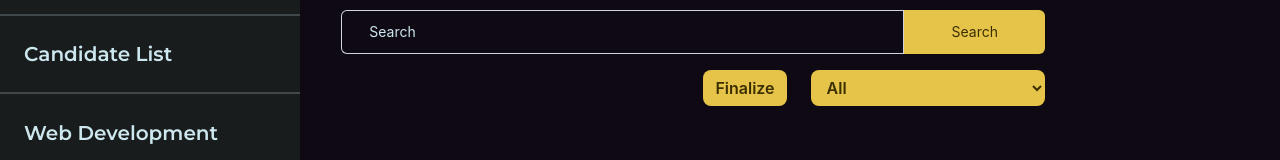
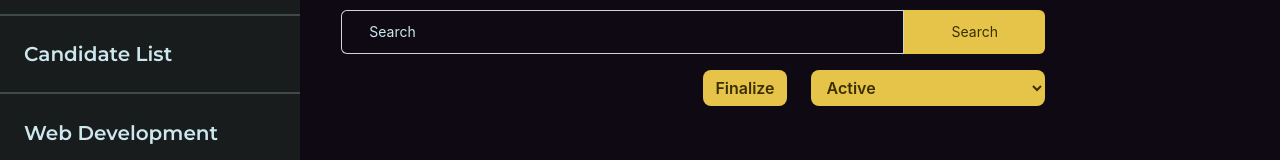
Before and after one commit to Sivam2313/auditions-portal, a React (Create React App) app: page /dashboard in a window 1280 px wide. Shown: the part 226-386 px from the top of the page. Built offline with nearby package versions, Linux system fonts and the light colour scheme; no server answers; the database is empty; sample sign-in values are in the browser's storage.

Commit message:
default value set to active candidates

```diff
--- a/src/Components/Dashboard/CandidateList/CandidateList.jsx
+++ b/src/Components/Dashboard/CandidateList/CandidateList.jsx
@@ -22,7 +22,7 @@ const CandidateList = () => {
   const [totalcandidates, setTotalcandidates] = useState([]);
   const [candidates, setCandidates] = useState([]);
   const [searchQuery, setSearchQuery] = useState("");
-  const [activeCandidate, setActiveCandidate] = useState("All");
+  const [activeCandidate, setActiveCandidate] = useState("Active");
   const {round} = useRound();
 
 
@@ -192,8 +192,8 @@ const CandidateList = () => {
             onChange={(e) => setActiveCandidate(e.target.value)}
             className="h-9 w-2/6 rounded-lg ps-3 pe-2 bg-primary text-onPrimary font-semibold outline-none"
           >
+            <option>Active</option>
             <option>All</option>
-            <option>Active</option>
           </select>
       </div>
 
--- a/src/Components/Dashboard/DomainList/DomainList.jsx
+++ b/src/Components/Dashboard/DomainList/DomainList.jsx
@@ -17,7 +17,7 @@ const DomainList = ({ domains, selected }) => {
   const [totalcandidates, setTotalcandidates] = useState([]);
   const [candidates, setCandidates] = useState([]);
   const [searchQuery, setSearchQuery] = useState("");
-  const [activeCandidate, setActiveCandidate] = useState("All");
+  const [activeCandidate, setActiveCandidate] = useState("Active");
   const {round} = useRound();
 
   const filterCandidates=(candidates)=>{
@@ -139,8 +139,8 @@ const DomainList = ({ domains, selected }) => {
           onChange={(e) => setActiveCandidate(e.target.value)}
           className="h-9 w-2/6 rounded-lg ps-3 pe-2 bg-primary text-onPrimary font-semibold outline-none"
         >
+          <option>Active</option>
           <option>All</option>
-          <option>Active</option>
         </select>
       </div>
 
```
